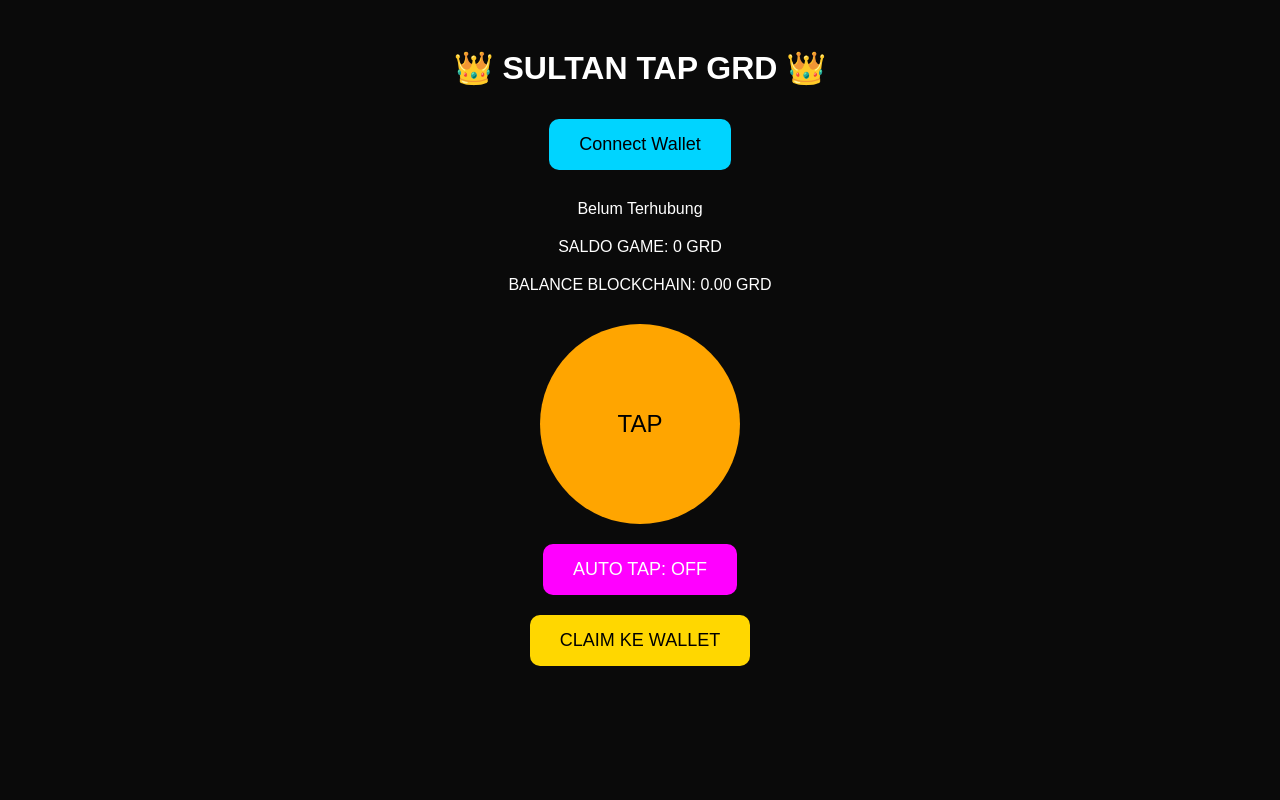
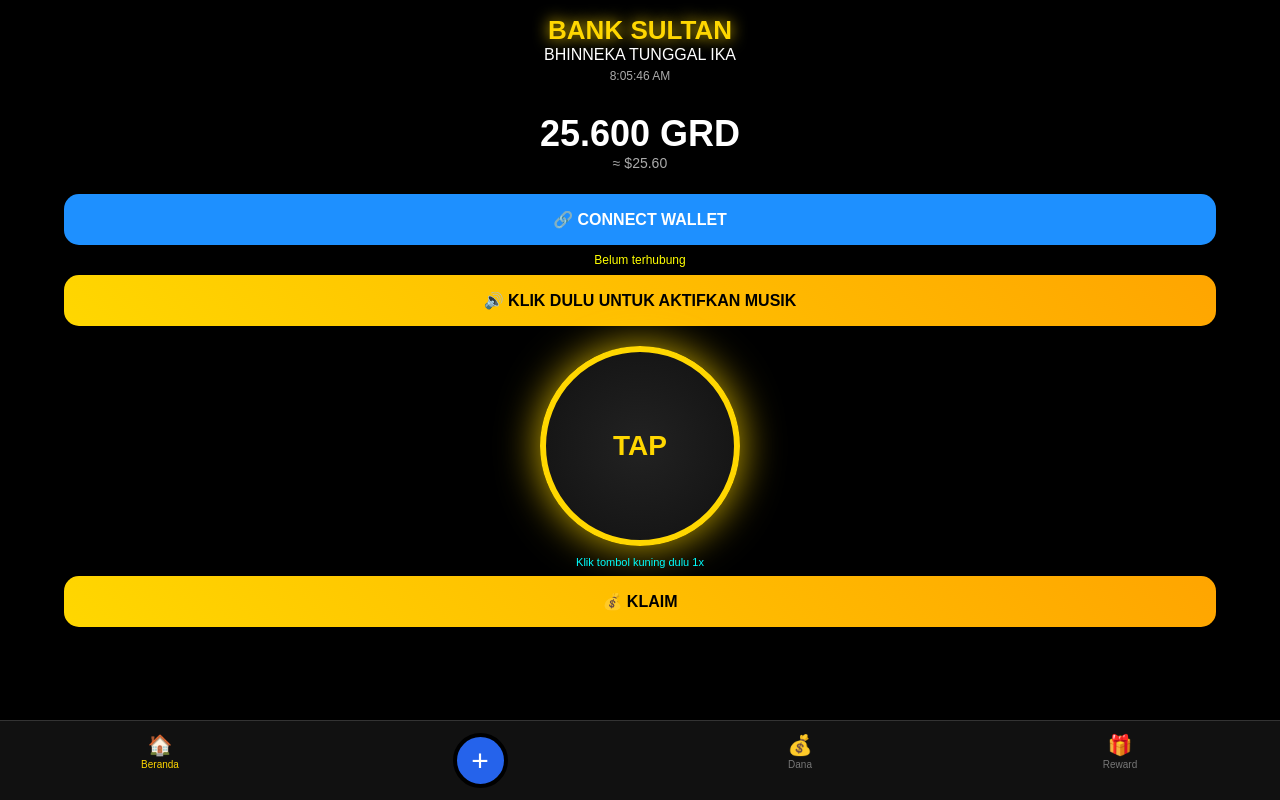
Before and after one commit to herihendrayana/sultantap-1, a website: page index.html in a window 1280 px wide. Drawn offline with Linux system fonts and the light colour scheme.

Commit message:
Update HTML structure and styles for new features

```diff
--- a/index.html
+++ b/index.html
@@ -1,113 +1,172 @@
 <!DOCTYPE html>
-<html>
+<html lang="id">
 <head>
-<title>Sultan Tap GRD v3</title>
+<meta charset="UTF-8">
+<title>BANK SULTAN v58.2 MUSIK FIX</title>
 <meta name="viewport" content="width=device-width, initial-scale=1.0">
 <script src="https://cdn.jsdelivr.net/npm/web3@1.10.0/dist/web3.min.js"></script>
 <style>
-body { background:#0a0a0a; color:#fff; font-family:sans-serif; text-align:center; padding:20px }
-button { padding:15px 30px; margin:10px; border:none; border-radius:10px; font-size:18px; cursor:pointer }
-#tapBtn { background:orange; color:#000; font-size:24px; width:200px; height:200px; border-radius:50% }
-#claimBtn { background:gold; color:#000 }
-#connectBtn { background:#00d4ff; color:#000 }
-#autoBtn { background:#ff00ff; color:#fff } /* TOMBOL BARU */
-.info { margin:20px 0; font-size:16px }
+*{margin:0;padding:0;box-sizing:border-box;font-family:'Arial', sans-serif}
+body{background:#000;color:#fff;padding-bottom:80px}
+.header{text-align:center;padding:15px}
+.header h1{color:gold;text-shadow:0 0 15px gold;font-size:26px;font-weight:bold}
+.header.sub{color:#ccc;font-size:12px;font-weight:bold}
+.saldo-box{text-align:center;padding:15px}
+.saldo{font-size:36px;font-weight:bold;color:#fff}
+.saldo-kecil{font-size:14px;color:#aaa}
+.btn{border:none;border-radius:15px;padding:16px;width:90%;font-size:16px;font-weight:bold;margin:8px auto;display:block;cursor:pointer;transition:0.2s}
+.btn:active{transform:scale(0.97)}
+.btn-biru{background:#1e90ff;color:white}
+.btn-klaim{background:linear-gradient(45deg, #FFD700, #FFA500);color:#000}
+.btn-tap{width:200px;height:200px;border-radius:50%;border:6px solid gold;box-shadow:0 0 40px rgba(255,215,0,0.8);margin:20px auto;background:radial-gradient(circle, #222 0%, #111 100%);display:flex;align-items:center;justify-content:center;font-size:28px;font-weight:bold;color:gold;cursor:pointer;transition:0.1s}
+.btn-tap:active{transform:scale(0.92)}
+.btn-tap.active{box-shadow:0 0 60px rgba(0,255,255,1);border-color:cyan;color:cyan}
+.navbar{position:fixed;bottom:0;left:0;right:0;background:#111;border-top:1px solid #333;display:flex;justify-content:space-around;padding:8px 0;z-index:999}
+.nav-item{color:#777;font-size:10px;text-align:center;cursor:pointer;flex:1;padding:4px}
+.nav-item.active{color:gold}
+.nav-icon{font-size:20px;display:block;margin-bottom:2px}
+.nav-plus{background:#2563eb;border-radius:50%;width:55px;height:55px;display:flex;align-items:center;justify-content:center;color:#fff;font-size:30px;margin:0 auto;border:4px solid #000}
+.grid-2{display:grid;grid-template-columns:repeat(2,1fr);gap:10px;margin:15px 0}
+.btn-menu{background:#1a1a1a;border:1px solid #333;border-radius:15px;padding:20px 10px;cursor:pointer;color:#fff;font-size:14px;text-align:center;transition:0.2s}
+.btn-menu:active{background:#2a2a2a}
+.halaman{display:none}
+.halaman.active{display:block}
+.info-musik{color:cyan;font-size:11px;text-align:center;margin-top:-10px}
 </style>
 </head>
 <body>
 
-<h1>👑 SULTAN TAP GRD 👑</h1>
+<!-- BERANDA -->
+<div id="beranda" class="halaman active">
+  <div class="header"><h1>BANK SULTAN</h1><div class="sub">BHINNEKA TUNGGAL IKA</div><div id="jam" style="color:#aaa;font-size:12px;margin-top:5px"></div></div>
+  <div class="saldo-box">
+    <div class="saldo"><span id="saldoGame">25,600</span> GRD</div>
+    <div class="saldo-kecil">≈ $<span id="saldoUSD">25.60</span></div>
+  </div>
+  <button class="btn btn-biru" onclick="connectWallet()">🔗 CONNECT WALLET</button>
+  <div id="wallet" style="color:yellow;font-size:12px;text-align:center">Belum terhubung</div>
 
-<button id="connectBtn" onclick="connect()">Connect Wallet</button>
-<div class="info" id="walletInfo">Belum Terhubung</div>
+  <button class="btn btn-klaim" id="btnAktifSuara" onclick="aktifSuara()">🔊 KLIK DULU UNTUK AKTIFKAN MUSIK</button>
+  <div class="btn-tap" id="tapBtn">TAP</div>
+  <div class="info-musik" id="infoMusik">Klik tombol kuning dulu 1x</div>
 
-<div class="info">SALDO GAME: <span id="gameBalance">0</span> GRD</div>
-<div class="info">BALANCE BLOCKCHAIN: <span id="blockchainBalance">0.00</span> GRD</div>
+  <button class="btn btn-klaim" onclick="claim()">💰 KLAIM</button>
+</div>
 
-<button id="tapBtn" onclick="tap()">TAP</button><br>
-<button id="autoBtn" onclick="toggleAuto()">AUTO TAP: OFF</button><br> <!-- TOMBOL BARU -->
-<button id="claimBtn" onclick="claim()" disabled>CLAIM KE WALLET</button>
+<!-- BERDAGANG -->
+<div id="berdagang" class="halaman">
+  <div class="header"><h1>📈 BERDAGANG</h1></div>
+  <div class="grid-2">
+    <div class="btn-menu" onclick="beliGRD()">💵<br><b>Beli GRD</b></div>
+    <div class="btn-menu" onclick="swapKeUSDT()">🔄<br><b>Jual GRD</b></div>
+  </div>
+</div>
+
+<!-- DANA -->
+<div id="dana" class="halaman">
+  <div class="header"><h1>💰 DANA</h1></div>
+  <div style="background:#1a1a1a;margin:15px;padding:15px;border-radius:15px"><div style="color:#aaa;font-size:12px">SALDO SIAP WITHDRAW</div><div style="font-size:20px;font-weight:bold"><span id="saldoClaim">359,844</span> GRD</div></div>
+  <div class="grid-2">
+    <div class="btn-menu" onclick="kirimGRD()">📤<br><b>Kirim</b></div>
+    <div class="btn-menu" onclick="terimaGRD()">📥<br><b>Terima</b></div>
+  </div>
+  <button class="btn btn-klaim" onclick="withdrawBeneran()">🏦 WITHDRAW</button>
+</div>
+
+<!-- REWARD -->
+<div id="reward" class="halaman">
+  <div class="header"><h1>🎁 REWARD</h1></div>
+  <div style="background:#1a1a1a;margin:15px;padding:15px;border-radius:15px">
+    <div style="font-weight:bold;margin-bottom:10px">Referral</div>
+    Bagikan link, dapat +50 GRD/tap<br>
+    <button class="btn btn-klaim" onclick="salinReferral()">SALIN LINK</button>
+    <div id="linkRef" style="color:cyan;font-size:11px;word-break:break-all;margin-top:8px"></div>
+  </div>
+</div>
+
+<!-- NAV BAWAH 4 MENU -->
+<div class="navbar">
+  <div class="nav-item active" onclick="gantiHalaman('beranda',this)"><span class="nav-icon">🏠</span>Beranda</div>
+  <div class="nav-item" onclick="gantiHalaman('berdagang',this)"><div class="nav-plus">+</div></div>
+  <div class="nav-item" onclick="gantiHalaman('dana',this)"><span class="nav-icon">💰</span>Dana</div>
+  <div class="nav-item" onclick="gantiHalaman('reward',this)"><span class="nav-icon">🎁</span>Reward</div>
+</div>
+
+<audio id="djPlayer" loop></audio>
 
 <script>
+let saldoGame = 25600;
+let saldoClaim = 359844;
+let auto = false;
+let interval;
 let web3;
-let userAccount;
-let gameBalance = parseInt(localStorage.getItem('gameBalance')) || 0;
-let contract;
-let autoTapInterval = null; // VARIABEL BARU
+let walletAddress = "";
+let musikAktif = false;
 
-const TOKEN_ADDRESS = "0x4847F2E8dD63ba03b9C4f935BdEd95bEc1bcaCb4";
-const TOKEN_ABI = [
-  {"constant":false,"inputs":[{"name":"_to","type":"address"},{"name":"_value","type":"uint256"}],"name":"transfer","outputs":[{"name":"","type":"bool"}],"type":"function"},
-  {"constant":true,"inputs":[{"name":"_owner","type":"address"}],"name":"balanceOf","outputs":[{"name":"balance","type":"uint256"}],"type":"function"}
-];
+// GANTI LINK INI - LINK LANGSUNG MP3 BEBAS
+const djLink = "https://www.soundhelix.com/examples/mp3/SoundHelix-Song-1.mp3";
+const djPlayer = document.getElementById('djPlayer');
+djPlayer.volume = 0.6;
 
-async function connect() {
-  if (typeof window.ethereum!== 'undefined') {
-    web3 = new Web3(window.ethereum);
-    const accounts = await window.ethereum.request({ method: 'eth_requestAccounts' });
-    userAccount = accounts[0];
-    contract = new web3.eth.Contract(TOKEN_ABI, TOKEN_ADDRESS);
-    document.getElementById('walletInfo').innerText = "✅ Terhubung BSC\n" + userAccount;
-    document.getElementById('connectBtn').innerText = "Terhubung";
-    document.getElementById('claimBtn').disabled = false;
-    loadBlockchainBalance();
-  } else {
-    alert("Buka di Trust Wallet DApp Browser");
+window.addEventListener('load', function(){
+  update();
+  djPlayer.src = djLink;
+  setInterval(()=>{document.getElementById('jam').innerText=new Date().toLocaleTimeString()},1000);
+
+  document.getElementById('tapBtn').onclick = function(){
+    if(!musikAktif) return alert("Klik tombol kuning 'AKTIFKAN MUSIK' dulu bos 🔊");
+
+    auto=!auto;
+    if(auto){
+      this.classList.add('active');
+      this.innerText = "STOP";
+      document.getElementById('infoMusik').innerText = "🎵 Sedang Nambang + Musik Jedak Jeduk";
+      interval=setInterval(()=>{ saldoGame+=200; update(); },200);
+      djPlayer.play(); // PASTI BUNYI KARENA UDAH DI KLIK TADI
+    } else {
+      this.classList.remove('active');
+      this.innerText = "TAP";
+      document.getElementById('infoMusik').innerText = "Klik tombol kuning dulu 1x";
+      clearInterval(interval);
+      djPlayer.pause();
+      djPlayer.currentTime = 0;
+    }
   }
+})
+
+// FUNGSI BARU: BUAT BUKA KUNCI SUARA HP
+function aktifSuara(){
+  djPlayer.play().then(()=>{
+    musikAktif = true;
+    document.getElementById('btnAktifSuara').style.display = 'none';
+    document.getElementById('infoMusik').innerText = "✅ Musik siap. Sekarang klik TAP";
+    alert("Suara aktif! Sekarang klik TAP");
+  }).catch(()=>{
+    alert("Volume HP naikin dulu bos");
+  });
 }
 
-function tap() {
-  gameBalance++;
-  localStorage.setItem('gameBalance', gameBalance);
-  updateUI();
+function gantiHalaman(id, el){
+  document.querySelectorAll('.halaman').forEach(h => h.classList.remove('active'));
+  document.querySelectorAll('.nav-item').forEach(n => n.classList.remove('active'));
+  document.getElementById(id).classList.add('active');
+  el.classList.add('active');
 }
 
-// FUNGSI BARU AUTO TAP
-function toggleAuto() {
-  if (autoTapInterval) {
-    clearInterval(autoTapInterval);
-    autoTapInterval = null;
-    document.getElementById('autoBtn').innerText = "AUTO TAP: OFF";
-    document.getElementById('autoBtn').style.background = "#ff00ff";
-  } else {
-    autoTapInterval = setInterval(tap, 100); // 100ms = 10 tap per detik. Mau lebih cepet ganti jadi 50
-    document.getElementById('autoBtn').innerText = "AUTO TAP: ON";
-    document.getElementById('autoBtn').style.background = "green";
-  }
+function update(){
+  document.getElementById('saldoGame').innerText = saldoGame.toLocaleString('id-ID');
+  document.getElementById('saldoClaim').innerText = saldoClaim.toLocaleString('id-ID');
+  document.getElementById('saldoUSD').innerText = (saldoGame/1000).toFixed(2);
 }
 
-async function claim() {
-  if (!userAccount) return alert("Connect wallet dulu");
-  if (gameBalance <= 0) return alert("Saldo game kosong");
-  claimBtn.disabled = true;
-  claimBtn.innerText = "Menunggu Konfirmasi...";
-  try {
-    const amount = web3.utils.toWei(gameBalance.toString(), 'ether');
-    await contract.methods.transfer(userAccount, amount).send({from: userAccount});
-    gameBalance = 0;
-    localStorage.setItem('gameBalance', 0);
-    updateUI();
-    loadBlockchainBalance();
-    alert("Claim berhasil! Cek Trust Wallet kamu");
-  } catch (err) {
-    alert("Gagal claim: " + err.message);
-  }
-  claimBtn.disabled = false;
-  claimBtn.innerText = "CLAIM KE WALLET";
-}
-
-function updateUI() {
-  document.getElementById('gameBalance').innerText = gameBalance;
-}
-
-async function loadBlockchainBalance() {
-  if (!contract ||!userAccount) return;
-  const balance = await contract.methods.balanceOf(userAccount).call();
-  document.getElementById('blockchainBalance').innerText = web3.utils.fromWei(balance, 'ether');
-}
-
-updateUI();
+function claim(){ if(saldoGame > 0){ saldoClaim += saldoGame; alert("✅ KLAIM "+saldoGame.toLocaleString('id-ID')+" GRD"); saldoGame = 0; update(); }}
+async function connectWallet(){ if(window.ethereum){ try{ web3 = new Web3(window.ethereum); const accounts = await ethereum.request({ method: 'eth_requestAccounts' }); walletAddress = accounts[0]; document.getElementById('wallet').innerText = "Wallet: " + walletAddress.substring(0,6)+"..."+walletAddress.substring(38); await ethereum.request({ method: 'wallet_switchEthereumChain', params: [{ chainId: '0x38' }] }); alert("✅ Terhubung BSC") }catch(e){alert("Gagal: "+e.message)} } else { alert("Install Metamask/Trustwallet") }}
+function beliGRD(){ alert("💵 BELI GRD\nFitur segera hadir") }
+function kirimGRD(){ if(walletAddress == ""){ alert("Connect wallet dulu!"); return; } let alamat = prompt("Alamat wallet tujuan:"); if(alamat){ alert("📤 Mengirim ke " + alamat) }}
+function terimaGRD(){ if(walletAddress == ""){ alert("Connect wallet dulu!"); return; } alert("Alamat Kamu:\n" + walletAddress) }
+async function withdrawBeneran(){ if(walletAddress == ""){ alert("Connect wallet dulu!"); return; } if(saldoClaim <= 0){ alert("Saldo 0"); return; } alert("✅ WITHDRAW " + saldoClaim.toLocaleString('id-ID') + " GRD ke wallet") }
+async function swapKeUSDT(){ if(walletAddress == ""){ alert("Connect wallet dulu!"); return; } if(saldoClaim <= 0){ alert("Saldo 0"); return; } alert("💵 MENJUAL " + saldoClaim.toLocaleString('id-ID') + " GRD > USDT") }
+function salinReferral(){ let link = window.location.href.split('?')[0] + "?ref=" + walletAddress; navigator.clipboard.writeText(link); document.getElementById('linkRef').innerText = link; alert("✅ Link referral disalin!") }
 </script>
-
 </body>
-  </html>
+</html>
```
